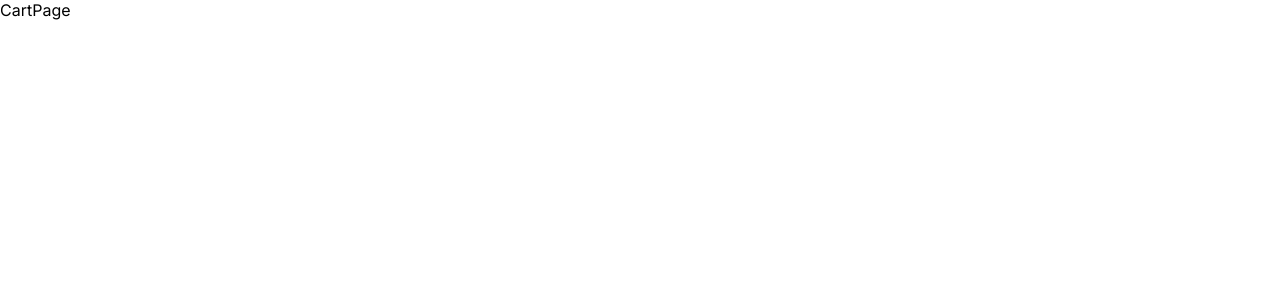
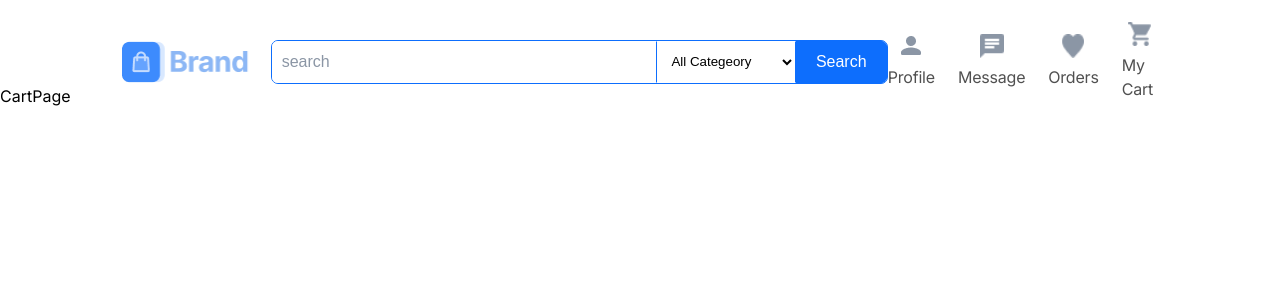
Before and after one commit to se-bayan-elian/ecommerce-app, a Next.js app: page /cart in a window 1280 px wide. Shown: the top 300 px of the page. Built offline with nearby package versions, Linux system fonts and the light colour scheme.

Commit message:
enable : Header Section to layout of user routes

```diff
--- a/src/app/(user)/layout.jsx
+++ b/src/app/(user)/layout.jsx
@@ -1,9 +1,9 @@
 import React from 'react'
-
+import Header from '../../components/organisms/Header';
 const Layout = ({children}) => {
   return (
     <div className='root'>
-      {/* <Header/> */}
+      <Header/>
       {children}
       {/* <Footer/> */}
     </div>
```
